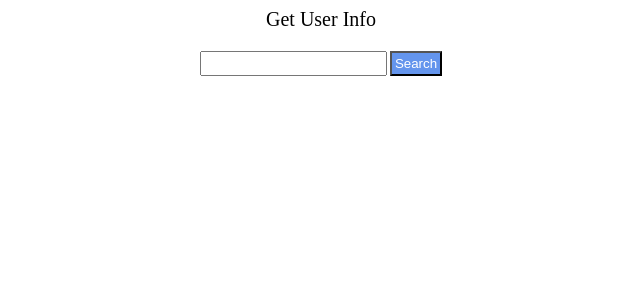
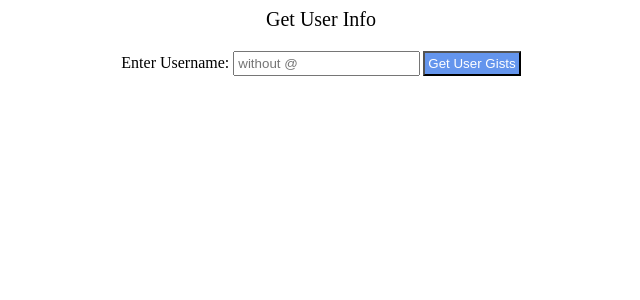
Before and after one commit to jatinmarwah/React_Sample, a React app: page / in a window 1280 px wide. Shown: the top 300 px of the page, without its empty margins (319-959 px from the left). Built offline with nearby package versions, Linux system fonts and the light colour scheme.

Commit message:
Component Rendering

```diff
--- a/package.json
+++ b/package.json
@@ -25,9 +25,11 @@
   },
   "homepage": "https://github.com/jatinmarwah/React_Sample#readme",
   "dependencies": {
+    "@types/lodash": "^4.14.168",
     "@types/node": "^14.14.41",
     "@types/react": "^17.0.3",
     "@types/react-dom": "^17.0.3",
+    "lodash": "^4.17.21",
     "react": "^17.0.2",
     "react-dom": "^17.0.2",
     "typescript": "^4.2.4"
--- /dev/null
+++ b/src/components/users/gistResults.tsx
@@ -0,0 +1,24 @@
+import * as React from 'react';
+import * as _ from 'lodash';
+import { useState } from 'react';
+import { gitBaseUrl } from '../../constants';
+
+
+const IgistResults = (props: any): JSX.Element => {
+    const { dataMap } = props;
+    debugger;
+    return dataMap.length > 0 ? (
+        <table>
+            <tbody>
+                { _.each(dataMap, (value: any, idx: number) => {
+                    <tr key={idx}>
+                        <td><a href={value.html_url} target='_uniq'>{value.id}</a></td>
+                    </tr>
+                    })
+                };
+            </tbody>
+        </table>
+    ): null;
+}
+
+export default IgistResults;
--- a/src/components/users/users.component.tsx
+++ b/src/components/users/users.component.tsx
@@ -1,13 +1,46 @@
 import * as React from "react";
-import { useState } from "react";
+import { useState, useEffect } from "react";
+import * as _ from 'lodash';
+import IgistResults from './gistResults';
+import { sanitizeResponse } from '../../utils';
+import { gitBaseUrl, defaultMsg } from '../../constants';
 
 const Iusers = (props: any): JSX.Element => {
-    const [state, setState] = useState("Search");
+    const baseObj = {
+
+    };
+    const [initialBState, BSubmit] = useState("Get User Gists");
+    const [inputValue, inputSubmitted] = useState('');
+    const [gistUserData, setGistResData] = useState(baseObj);
+
+    let submitUser = (e: any)=> {
+        e.preventDefaults();
+    };
+
+    let getUserList = () => {
+        const url = gitBaseUrl + inputValue + '/gists';
+        //Can be part of a common ajax utility
+        async function fetchAsync(getUrl: RequestInfo) {
+            let response = await fetch(getUrl, {
+                method: 'GET' });
+            let data = await response.json();
+            return data;
+        };
+
+        fetchAsync(url).then( data => {
+            setGistResData(sanitizeResponse(data));
+        });
+
+    };
 
     return (
         <div>
-            <input type='text'></input>
-            <button onClick={() => setState("Search")}>{state}</button>
+            {/* <form onSubmit={submitUser}> */}
+                <label>Enter Username: </label>
+                <input type='text' placeholder='without @' onChange={event => inputSubmitted(event.target.value)}></input>
+                <button onClick={() => getUserList()}>{initialBState}</button>
+            {/* </form> */}
+                <IgistResults dataMap={gistUserData} ></IgistResults>
         </div>
     );
 }
--- a/src/constants.ts
+++ b/src/constants.ts
@@ -1,5 +1,7 @@
-const gitBaseUrl = "https://api.github.com";
+const gitBaseUrl = "https://api.github.com/users/";
+const defaultMsg = "User does not exists";
 
 export {
-    gitBaseUrl
+    gitBaseUrl,
+    defaultMsg
 }
--- a/src/utils.ts
+++ b/src/utils.ts
@@ -0,0 +1,6 @@
+import * as _ from 'lodash';
+
+export function sanitizeResponse(input: Object) {
+    let data = _.isObject(input) ? input : {};
+    return data;
+}
```
Also changed, not shown: 4 other files (tests, documents, lock files or other folders).
